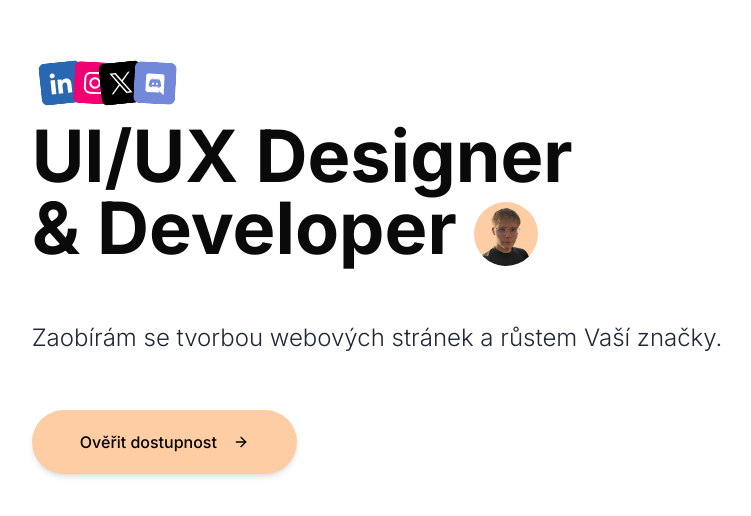
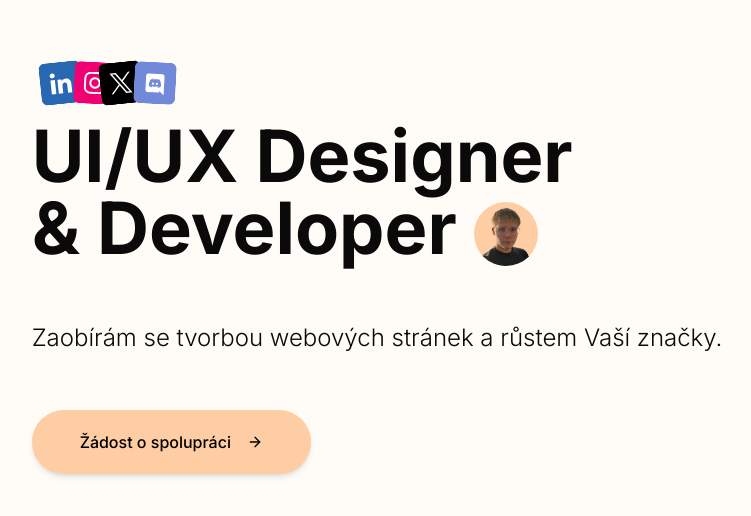
Before and after one commit to withviktor/ciernava, a Next.js app: page / in a window 1280 px wide. Shown: the part 132-648 px from the top of the page, without its empty margins (263-1014 px from the left). Built offline with nearby package versions, Linux system fonts and the light colour scheme; no server answers.

Commit message:
Enhance HomePage component by adding a link for collaboration requests, updating the CustomButton to support child elements, and modifying the background styling for better visual appeal.

```diff
--- a/src/app/page.tsx
+++ b/src/app/page.tsx
@@ -1,5 +1,6 @@
 import { ArrowRight } from "lucide-react";
 import Image from "next/image";
+import Link from "next/link";
 
 import myPhoto from "~/../public/assets/2FFDA69D-7ECA-40C5-9E88-34F5C964209B_1_105_c-removebg-preview.png";
 import { BlurFade } from "~/components/magicui/blur-fade";
@@ -23,11 +24,11 @@ export const metadata = getSEOTags({
     "web developer",
     "web designer",
   ],
-})
+});
 
 export default function HomePage() {
   return (
-    <div className="mt-0 flex min-h-screen w-full flex-col items-center justify-center p-4 sm:p-8">
+    <div className="mt-0 flex min-h-screen w-full flex-col items-center justify-center p-4 sm:p-8 bg-orange-50/50 dark:bg-gray-900">
       <div className="flex w-full max-w-[1300px] flex-row items-center justify-center gap-20">
         <BlurFade className="flex flex-col items-start gap-4">
           <SocialIcons />
@@ -44,13 +45,15 @@ export default function HomePage() {
             </span>
           </p>
 
-          <p className="mb-10 text-2xl font-light text-gray-800">
+          <p className="mb-10 text-2xl font-light">
             Zaobírám se tvorbou webových stránek a růstem Vaší značky.
           </p>
 
-          <CustomButton>
-            Ověřit dostupnost
-            <ArrowRight className="ml-2" />
+          <CustomButton asChild>
+            <Link href="mailto:business@withviktor.com">
+              Žádost o spolupráci
+              <ArrowRight className="ml-2" />
+            </Link>
           </CustomButton>
         </BlurFade>
       </div>
--- a/src/components/ui/custom-button.tsx
+++ b/src/components/ui/custom-button.tsx
@@ -1,10 +1,11 @@
 import { Button } from "./button";
 
-export const CustomButton = ({ children }: { children: React.ReactNode }) => {
+export const CustomButton = ({ children, asChild }: { children: React.ReactNode, asChild: boolean }) => {
   return (
     <Button
       size="lg"
       className="bg-brand hover:bg-brand/80 text-brand-foreground text-md rounded-full px-12 py-8 shadow-md transition-all duration-300 hover:scale-105"
+      asChild={asChild}
     >
       {children}
     </Button>
--- a/src/components/ui/providers.tsx
+++ b/src/components/ui/providers.tsx
@@ -5,8 +5,6 @@ export default function Providers({ children }: PropsWithChildren) {
   return (
     <ThemeProvider
       attribute="class"
-      defaultTheme="light"
-      forcedTheme="light"
       enableSystem
       disableTransitionOnChange
     >
```
